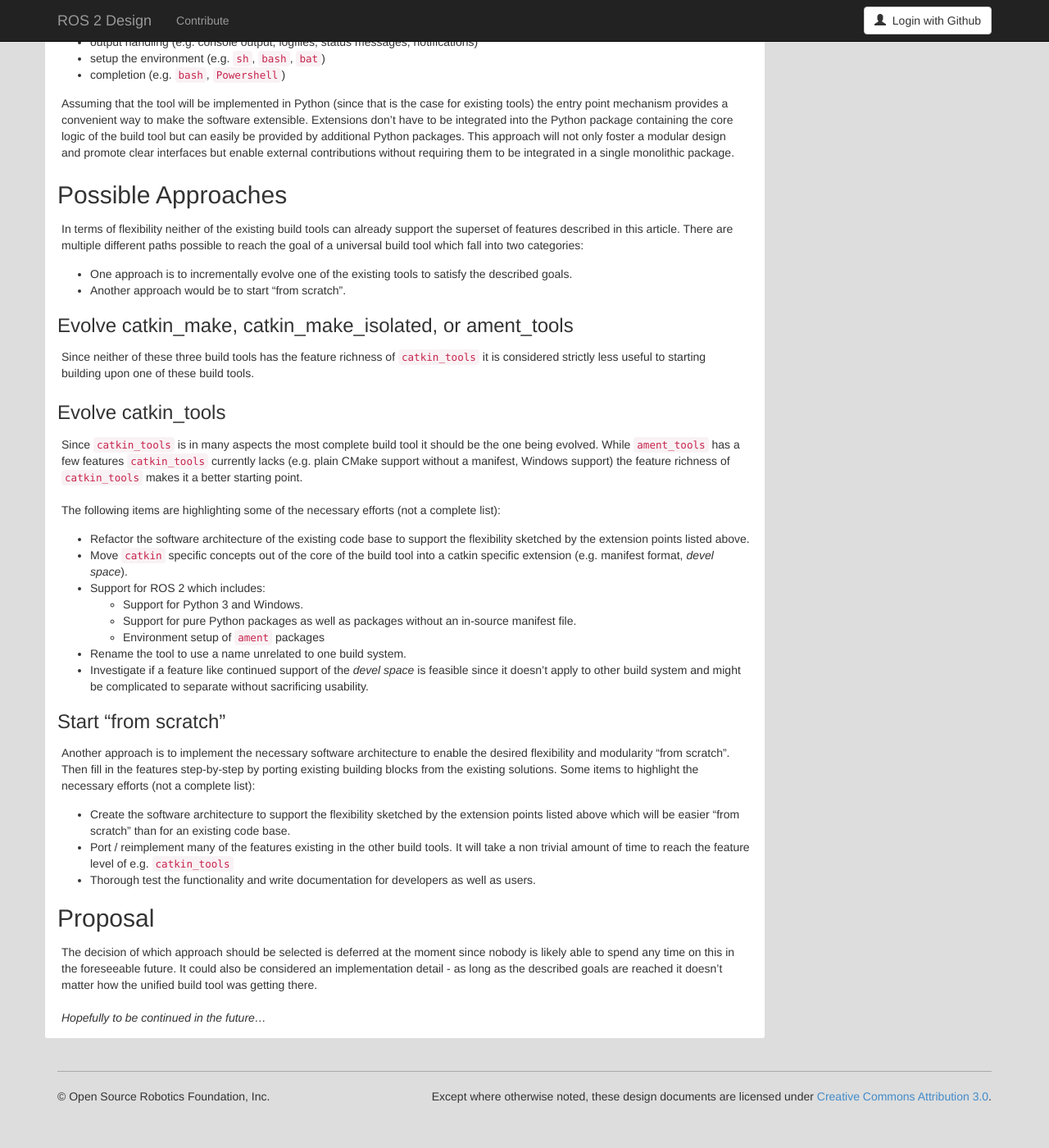
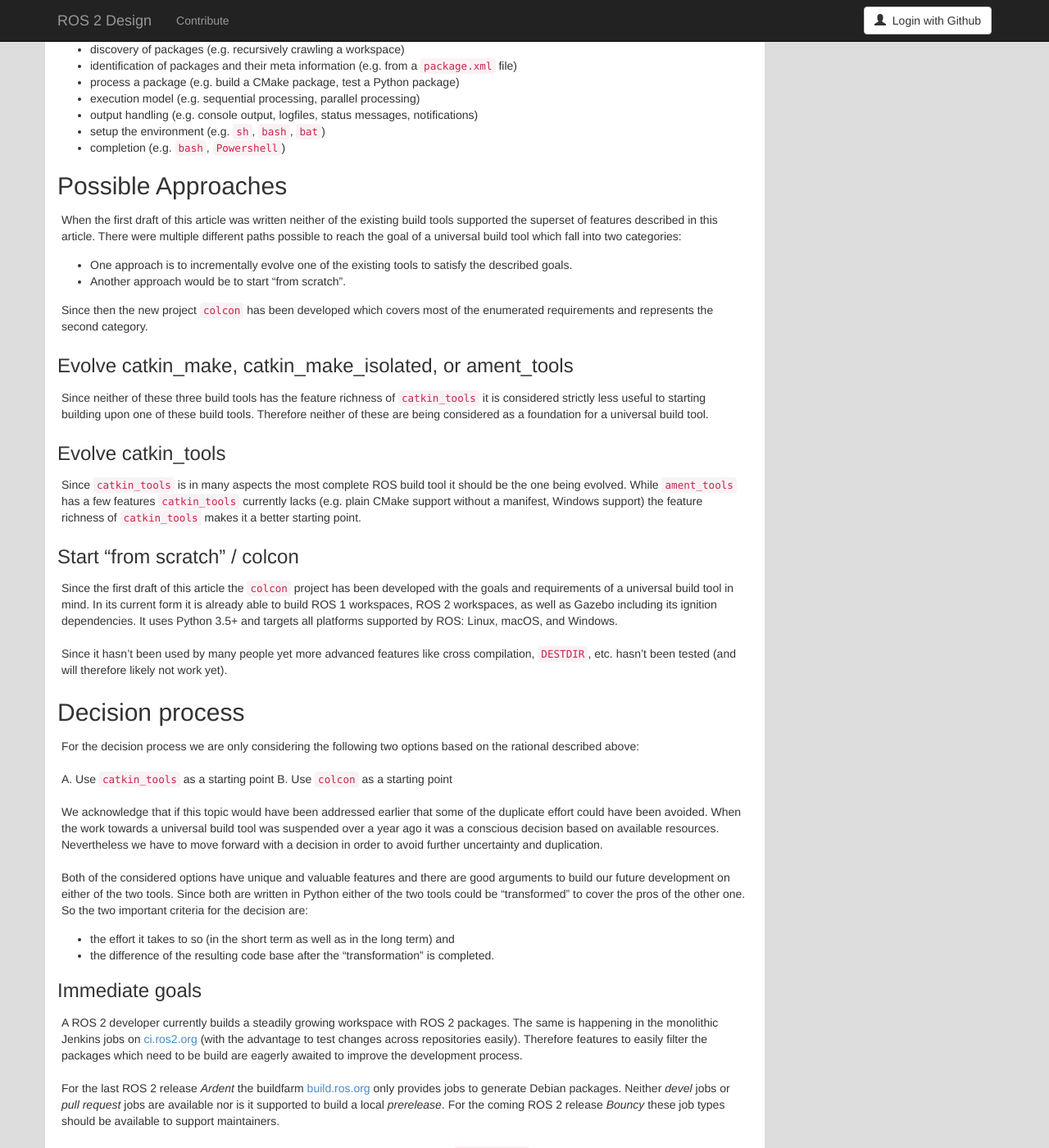
Before and after one commit to ros2/design, a Jekyll site: the page built from articles/101_build_tool.md, in a window 1280 px wide and 1400 px high, scrolled down 5748 px. Shown: the whole window at 82% size. Built offline with Jekyll 4.4.1, drawn with Linux system fonts in a browser that asks for light colours; nearby versions of some CDN libraries; before the commit the page ends 7105 px from its top, so only the background shows below that; some of the changed text lies outside the part shown.

Commit message:
update universal build tool article to reflect decision to use colcon

```diff
--- a/articles/101_build_tool.md
+++ b/articles/101_build_tool.md
@@ -3,7 +3,7 @@ layout: default
 title: A universal build tool
 permalink: articles/build_tool.html
 abstract:
-  This article describes the rationale for a universal build tool.
+  This article describes a universal build tool for ROS 1 and ROS 2.
 published: true
 author: '[Dirk Thomas](https://github.com/dirk-thomas)'
 categories: Overview
@@ -19,15 +19,6 @@ categories: Overview
 
 Original Author: {{ page.author }}
 
-<div class="alert alert-info" markdown="1">
-  <b>NOTE:</b>
-  The work towards a unified build tool have been reprioritized.
-  Nobody is currently planning to spend any time towards the described goals.
-
-  While the article in its current state describes the use cases, goals as well as the rational behind it, and mentions possible approaches moving forward, it does not propose a specific path forward at the moment.
-
-</div>
-
 ## Preface
 
 In the ROS ecosystem the software is separated into numerous packages.
@@ -40,7 +31,7 @@ Such a workflow is impracticable at scale without a tool that automates that pro
 
 A build tool performs the task of building a set of packages with a single invocation.
 For ROS 1 multiple different tools provide support for this, namely `catkin_make`, `catkin_make_isolated`, and `catkin_tools`.
-For ROS 2 the build tool providing this functionality is called `ament_tools`.
+For ROS 2 up to the Ardent release the build tool providing this functionality is called `ament_tools`.
 
 This article describes the steps to unify these build tools as well as extend the field of application.
 
@@ -48,15 +39,15 @@ This article describes the steps to unify these build tools as well as extend th
 
 The goal of a unified build tool is to build a set of packages with a single invocation.
 It should work with ROS 1 packages as well as ROS 2 packages which provide the necessary information in their manifest files.
-It should also work with packages that do not provide manifest files themselves, given that the meta information is externally provided.
-This will allow the build tool to be utilized for non-ROS packages (e.g. Gazebo including its dependencies).
+It should also work with packages that do not provide manifest files themselves, given that the necessary meta information is provided externally.
+This will allow the build tool to be utilized for non-ROS packages (e.g. Gazebo including its ignition dependencies).
 
 In the ROS ecosystems several tools already exist which support this use case (see below).
 Each of the existing tools performs similar tasks and duplicates a significant amount of the logic.
 As a consequence of being developed separately certain features are only available in some of the tools while other tools lack those.
 
-The reason to work on a single universal build tool comes down to reducing the effort necessary for development and maintenance.
-Additionally this makes new features developed once available for all the use cases.
+The reason to use a single universal build tool comes down to reducing the effort necessary for development and maintenance.
+Additionally this makes newly developed features available for all the use cases.
 
 ### Build Tool vs. Build System
 
@@ -144,7 +135,7 @@ The format of the manifest file is specified in the [ROS REP 140](http://www.ros
 The main difference between `ament_cmake` and `catkin` is described in [another article](http://design.ros2.org/articles/ament.html).
 In the context of the build tool the biggest difference is that `ament_cmake` generates package-specific files to setup the environment to use the package after it has been built and installed.
 
-A package using `ament_cmake` uses the same manifest file as `catkin` (except that it only allows the newer format version 2).
+A package using `ament_cmake` uses the same manifest file as `catkin` (except that it format version 2 or higher).
 
 ### Python setuptools
 
@@ -199,8 +190,9 @@ The tool supports building CMake packages and builds them in isolation as well a
 
 `ament_tools` is provided by a standalone Python 3 package used to build ROS 2 packages.
 It was developed to bootstrap the ROS 2 project, is therefore only targeting Python 3, and works on Linux, MacOS and Windows.
-In addition to CMake packages it also supports building Python packages and can infer meta information without requiring an explicit package manifest.
+In addition to CMake packages it also supports building Python packages and can infer meta information without requiring an explicit package manifest (which is e.g. used for the FastRTPS package).
 The tool performs an "isolated" build like `catkin_make_isolated` and `catkin_tools` (one CMake invocation per package) and also parallelizes the build of packages which have no (recursive) dependencies on each other (like `catkin_tools`).
+While is coveres more build systems and platforms than `catkin_tools` it doesn't have any of `catkin_tools`s usability features like profiles, output handling, etc.
 
 `ament_tools` supports building the following packages:
 
@@ -210,9 +202,15 @@ The tool performs an "isolated" build like `catkin_make_isolated` and `catkin_to
 - Python package with a `package.xml` file.
 - Python package without a manifest file (extracting the package name and dependencies from the `setup.py` file).
 
+### colcon
+
+When the first draft of this article was written the conclusion was to not to spend any resources towards a universal build tool.
+As a consequence the author of this article went ahead and developed [colcon](https://github.com/colcon/) as a personal project.
+Therefore its feature set is closely aligned with the following requirements.
+
 ## Naming
 
-The existing build tools are all named by the build system they are supporting.
+The existing build tools in ROS are all named by the build system they are supporting.
 In general it should be possible for a build tool to support multiple different build systems.
 Therefore a name for a build tool being derived from a single build system might mislead the users that the tool only works for that specific build system.
 To avoid confusion of the user the build tool should have a different unrelated name to avoid implying an undesired correlation.
@@ -233,6 +231,10 @@ The following uses cases should be satisfied by the unified build tool.
 The tool needs to be able to build ROS 1 workspaces which can already be built using `catkin_make_isolated` / `catkin_tools`.
 It is up to the implementation to decide if it only supports the standard CMake workflow or also the *custom devel space concept* of `catkin`.
 
+In ROS 2 the concept of the *devel space* has intentionally been removed.
+In the future it might be feasible to provide the concept of *symlinked installs* in ROS 1 to provide a similar benefit without the downsides.
+Therefore not supporting this concept in the universal build tool is considered a viable path forward.
+
 #### Build ROS 2 workspaces
 
 The tool needs to be able to build ROS 2 workspaces which can already be built using `ament_tools`.
@@ -262,7 +264,7 @@ The tool aims to support a variety of build systems, use cases, and platforms.
 The above mentioned ones are mainly driven by the needs in the ROS ecosystem but the tool should also be usable outside the ROS ecosystem (e.g. for Gazebo).
 Therefore it should be designed in a way which enables extending its functionality.
 
-Assuming that the tool will be implemented in Python (since that is the case for existing tools) the entry point mechanism provides a convenient way to make the software extensible.
+Assuming that the tool will be implemented in Python (since that is the case for all existing ROS build tools) the entry point mechanism provides a convenient way to make the software extensible.
 Extensions don't even have to be integrated into the Python package containing the core logic of the build tool but can easily be provided by additional Python packages.
 This approach will not only foster a modular design and promote clear interfaces but enable external contributions without requiring them to be integrated in a single monolithic package.
 
@@ -289,59 +291,119 @@ The following items are possible extension points to provide custom functionalit
 - setup the environment (e.g. `sh`, `bash`, `bat`)
 - completion (e.g. `bash`, `Powershell`)
 
-Assuming that the tool will be implemented in Python (since that is the case for existing tools) the entry point mechanism provides a convenient way to make the software extensible.
-Extensions don't have to be integrated into the Python package containing the core logic of the build tool but can easily be provided by additional Python packages.
-This approach will not only foster a modular design and promote clear interfaces but enable external contributions without requiring them to be integrated in a single monolithic package.
-
 ## Possible Approaches
 
-In terms of flexibility neither of the existing build tools can already support the superset of features described in this article.
-There are multiple different paths possible to reach the goal of a universal build tool which fall into two categories:
+When the first draft of this article was written neither of the existing build tools supported the superset of features described in this article.
+There were multiple different paths possible to reach the goal of a universal build tool which fall into two categories:
 
 - One approach is to incrementally evolve one of the existing tools to satisfy the described goals.
 - Another approach would be to start "from scratch".
 
+Since then the new project `colcon` has been developed which covers most of the enumerated requirements and represents the second category.
+
 ### Evolve catkin_make, catkin_make_isolated, or ament_tools
 
 Since neither of these three build tools has the feature richness of `catkin_tools` it is considered strictly less useful to starting building upon one of these build tools.
+Therefore neither of these are being considered as a foundation for a universal build tool.
 
 ### Evolve catkin_tools
 
-Since `catkin_tools` is in many aspects the most complete build tool it should be the one being evolved.
+Since `catkin_tools` is in many aspects the most complete ROS build tool it should be the one being evolved.
 While `ament_tools` has a few features `catkin_tools` currently lacks (e.g. plain CMake support without a manifest, Windows support) the feature richness of `catkin_tools` makes it a better starting point.
 
-The following items are highlighting some of the necessary efforts (not a complete list):
+### Start "from scratch" / colcon
 
-- Refactor the software architecture of the existing code base to support the flexibility sketched by the extension points listed above.
+Since the first draft of this article the `colcon` project has been developed with the goals and requirements of a universal build tool in mind.
+In its current form it is already able to build ROS 1 workspaces, ROS 2 workspaces, as well as Gazebo including its ignition dependencies.
+It uses Python 3.5+ and targets all platforms supported by ROS: Linux, macOS, and Windows.
 
-- Move `catkin` specific concepts out of the core of the build tool into a catkin specific extension (e.g. manifest format, *devel space*).
+Since it hasn't been used by many people yet more advanced features like cross compilation, `DESTDIR`, etc. hasn't been tested (and will therefore likely not work yet).
 
-- Support for ROS 2 which includes:
+## Decision process
 
-  - Support for Python 3 and Windows.
-  - Support for pure Python packages as well as packages without an in-source manifest file.
-  - Environment setup of `ament` packages
+For the decision process we are only considering the following two options based on the rational described above:
 
-- Rename the tool to use a name unrelated to one build system.
+A.  Use `catkin_tools` as a starting point
+B.  Use `colcon` as a starting point
 
-- Investigate if a feature like continued support of the *devel space* is feasible since it doesn't apply to other build system and might be complicated to separate without sacrificing usability.
+We acknowledge that if this topic would have been addressed earlier that some of the duplicate effort could have been avoided.
+When the work towards a universal build tool was suspended over a year ago it was a conscious decision based on available resources.
+Nevertheless we have to move forward with a decision in order to avoid further uncertainty and duplication.
 
-### Start "from scratch"
+Both of the considered options have unique and valuable features and there are good arguments to build our future development on either of the two tools.
+Since both are written in Python either of the two tools could be "transformed" to cover the pros of the other one.
+So the two important criteria for the decision are:
 
-Another approach is to implement the necessary software architecture to enable the desired flexibility and modularity "from scratch".
-Then fill in the features step-by-step by porting existing building blocks from the existing solutions.
-Some items to highlight the necessary efforts (not a complete list):
+- the effort it takes to so (in the short term as well as in the long term) and
+- the difference of the resulting code base after the "transformation" is completed.
 
-- Create the software architecture to support the flexibility sketched by the extension points listed above which will be easier "from scratch" than for an existing code base.
+### Immediate goals
 
-- Port / reimplement many of the features existing in the other build tools.
-  It will take a non trivial amount of time to reach the feature level of e.g. `catkin_tools`
+A ROS 2 developer currently builds a steadily growing workspace with ROS 2 packages.
+The same is happening in the monolithic Jenkins jobs on [ci.ros2.org](https://ci.ros2.org) (with the advantage to test changes across repositories easily).
+Therefore features to easily filter the packages which need to be build are eagerly awaited to improve the development process.
 
-- Thorough test the functionality and write documentation for developers as well as users.
+For the last ROS 2 release *Ardent* the buildfarm [build.ros.org](http://build.ros2.org) only provides jobs to generate Debian packages.
+Neither *devel* jobs or *pull request* jobs are available nor is it supported to build a local *prerelease*.
+For the coming ROS 2 release *Bouncy* these job types should be available to support maintainers.
 
-## Proposal
+In ROS 2 *Bouncy* the univeral build tool will be the only supported option and `ament_tools` will be archived.
 
-The decision of which approach should be selected is deferred at the moment since nobody is likely able to spend any time on this in the foreseeable future.
-It could also be considered an implementation detail - as long as the described goals are reached it doesn't matter how the unified build tool was getting there.
+#### Necessary work
 
-*Hopefully to be continued in the future...*
+For either option **A)** or **B)** the follow items would need to be addressed:
+
+- The jobs and scripts on *ci.ros2.org* need to be updated to invoke the universal build tool instead of `ament_tools`.
+- The `ros_buildfarm` package needs to be updated to invoke the universal build tool instead of `catkin_make_isolated`.
+  The ROS 2 buildfarm would use this modification for the upcoming ROS 2 *Bouncy* release.
+  The ROS 1 buildfarm could use the same modification in the future.
+
+For option **A)** the follow items would need to be addressed:
+
+- Support for setup files generated by `ament_cmake`.
+- Support additional packages types: plain Python packages, CMake packages without a manifest.
+- Support for Windows using `.bat` files.
+- Support for the package manifest format version 3.
+
+For option **B)** the follow items would need to be addressed.
+
+- Address user feedback when the tool is being used by a broader audience.
+
+### Future
+
+The long term goal is that the universal build tool will be used in ROS 1, in ROS 2 as well as other non-ROS projects.
+There is currently no time line when the tool will be used on the ROS 1 build or be recommended to ROS 1 users.
+This solely depends on the resources available for ROS 1.
+
+Beside that for both options there is follow up work beyond the immediate goals.
+The following enumerates a few of them but is by no means exhaustive:
+
+For option **A)** the follow items should be considered:
+
+- Support for Python packages using a `setup.cfg` file.
+- Support for `PowerShell` to work around length limitations for environment variable on Windows.
+- Support to pass package specific argument.
+- Remove support for the *devel space* concept in ROS 1.
+- Update code base to Python 3.5+.
+- Refactor code base to reduce coupling (e.g. separate [API](https://github.com/catkin/catkin_tools/blob/2cae17f8f32b0193384d2c7734afee1c60c4add2/catkin_tools/execution/controllers.py#L183-L205) for output handling).
+- Additional functionality to build Gazebo including its dependencies.
+
+For option **B)** the follow items should be considered:
+
+- Support cross compilation.
+- Support `DESTDIR`.
+- Support a feature similar to the `profile` verb of `catkin_tools`.
+
+## Decision
+
+Based on the above information we made the not easy decision to pick `colcon` as the universal build tool.
+
+To elaborate on the rational one significant advantage of `colcon` is that it is ready to be deployed for ROS 2 right now and it covers our current use cases.
+Another argument leaning towards `colcon` is the expected little effort to provide devel / PR / prerelease jobs on build.ros2.org across all targeted platforms for the upcoming *Bouncy* release.
+While some additional feature and usability options are still missing they can be added in the future whenever there is time and/or demand for them.
+
+The necessary up front development effort for `catkin_tools` to achieve the goals described for  *Bouncy* would distract the ROS 2 team from spending their time on feature development and bug fixing of ROS 2 itself.
+
+While the short term advantages are certainly a main reason why we decided in favor of `colcon` they are not the only ones.
+The cleaner architecture, modularity and extensibility as well as Python 3.5 code base will be valuable long term benefits when developing this tool in the future.
+The separation of the build tool name from the supported build systems as well as the separation from being a "ROS-only" tool will hopefully also help users to understand the difference and attract new users and potential contributors.
```
Also changed, not shown: other parts of articles/101_build_tool.md (+2 -2 lines).
